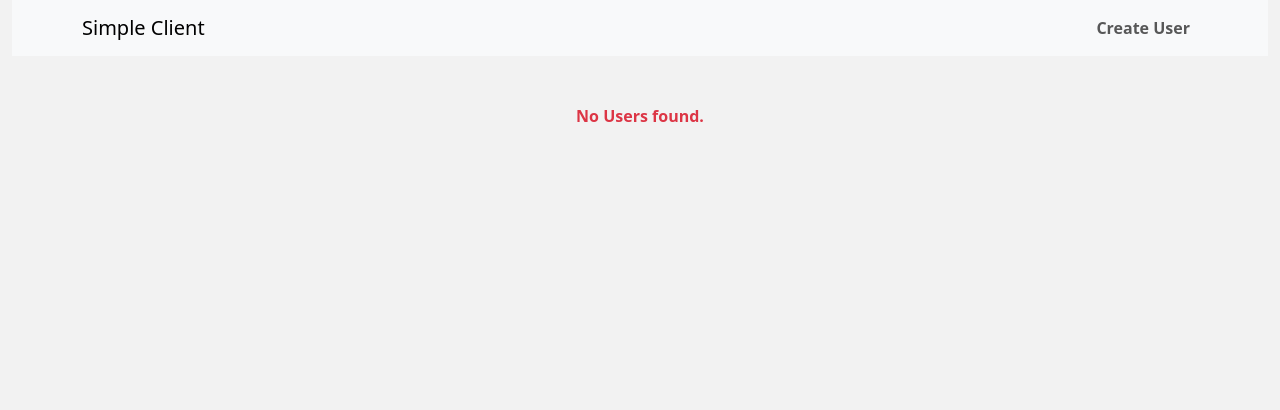
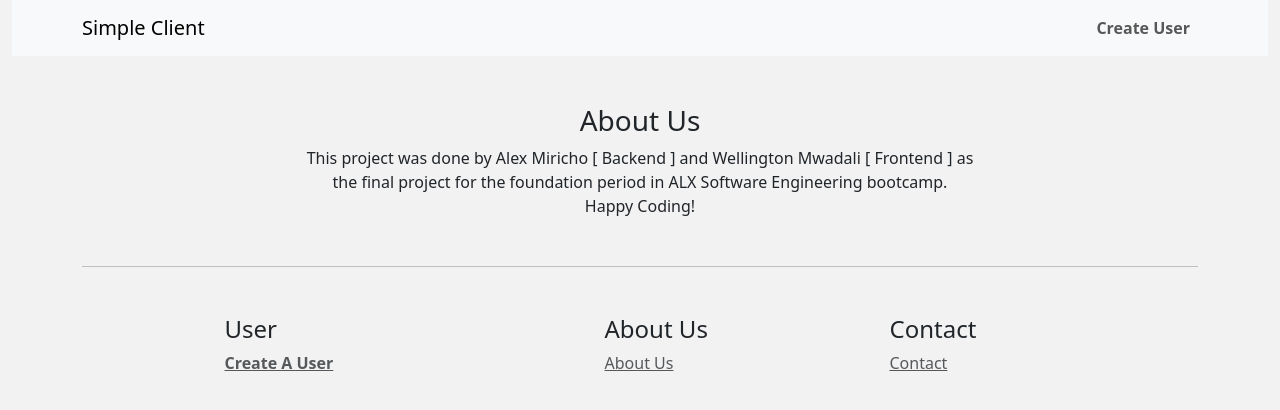
Before and after one commit to Gichbuoy/RESTful_API, a React (Create React App) app in the folder client/: page /about in a window 1280 px wide. Shown: the top 410 px of the page. Built offline with nearby package versions, Linux system fonts and the light colour scheme; no server answers.

Commit message:
about / contact

```diff
--- a/client/src/App.js
+++ b/client/src/App.js
@@ -5,6 +5,8 @@ import EditUser from "./components/user/EditUser";
 import "bootstrap/dist/css/bootstrap.min.css";
 import { BrowserRouter, Routes, Route } from "react-router-dom";
 import "react-toastify/dist/ReactToastify.min.css"
+import Contact from "./pages/Contact";
+import AboutUs from "./pages/AboutUs";
 
 
 const App = () => {
@@ -16,6 +18,9 @@ const App = () => {
           <Route path="/create" element={<CreateUser />} />
           <Route path="/:userId" element={<RetrieveUser />} />
           <Route path="/edit/:userId" element={<EditUser />} />
+          <Route path="/contact" element={<Contact />} />
+          <Route path="/about" element={<AboutUs />} />
+
         </Routes>
       </BrowserRouter>
     </>
--- /dev/null
+++ b/client/src/components/layout/Footer.jsx
@@ -0,0 +1,35 @@
+import { Col, Container, Row } from "react-bootstrap";
+import { NavLink } from "react-router-dom";
+
+const Footer = () => {
+  return (
+    <Container>
+      <hr />
+      <Row className="mt-5 mb-5 justify-content-center">
+        <Col md={{ span: 3, offset: 1 }}>
+          <h4>User</h4>
+          <NavLink className="text-muted fw-bold" to="/create">
+            Create A User
+          </NavLink>
+        </Col>
+
+        <Col md={{ span: 3, offset: 1 }}>
+          <h4>About Us</h4>
+
+          <NavLink className="text-muted" to="/about">
+            About Us
+          </NavLink>
+        </Col>
+
+        <Col md={{ span: 3 }}>
+          <h4>Contact</h4>
+          <NavLink className="text-muted" to="/contact">
+            Contact
+          </NavLink>
+        </Col>
+      </Row>
+    </Container>
+  );
+};
+
+export default Footer;
--- a/client/src/components/layout/Layout.jsx
+++ b/client/src/components/layout/Layout.jsx
@@ -3,6 +3,7 @@ import { Container } from 'react-bootstrap';
 import { ToastContainer } from 'react-toastify';
 import { createGlobalStyle } from 'styled-components';
 import TopNavigation from './TopNavigation';
+import Footer from  './Footer';
 
 const BackgroundColor = createGlobalStyle`
     body {
@@ -19,6 +20,7 @@ const Layout = ({children}) => {
       <ToastContainer />
       <Container className='mt-5'>{children}</Container>
     </Container>
+    <Footer/>
   </>
   )
 }
--- /dev/null
+++ b/client/src/pages/AboutUs.jsx
@@ -0,0 +1,19 @@
+import Layout from "../components/layout/Layout";
+import { Col, Row } from "react-bootstrap";
+
+const AboutUs = () => {
+  return (
+    <Layout>
+      <h3 class="text-center">About Us</h3>
+      <Row class="justify-content-center">
+        <div class="text-center">
+          This project was done by Alex Miricho [ Backend ] and Wellington Mwadali [ Frontend ] as <br/>the final project for the
+          foundation period in ALX Software Engineering bootcamp.
+          <br />Happy Coding!
+        </div>
+      </Row>
+    </Layout>
+  );
+};
+
+export default AboutUs;
--- /dev/null
+++ b/client/src/pages/Contact.jsx
@@ -0,0 +1,21 @@
+import Layout from "../components/layout/Layout"
+import { Col, Row } from "react-bootstrap";
+
+const Contact = () => {
+    const email1 = 'wellingtonmwadali@gmail.com';
+    const email2 = 'lexizgichbuoy@gmail.com';
+  return (
+    <Layout>
+      <h3 className="text-center">Contact Us</h3>
+      <Row className="justify-content-center">
+        <Col md={10}>
+          <p class="text-center">
+            Contact us at <span><a href={`mailto:${email1}`}>Wellington</a></span>/<span><a href={`mailto:${email2}`}>Alex</a></span>
+          </p>
+        </Col>
+      </Row>
+    </Layout>
+  );
+};
+
+export default Contact;
```
